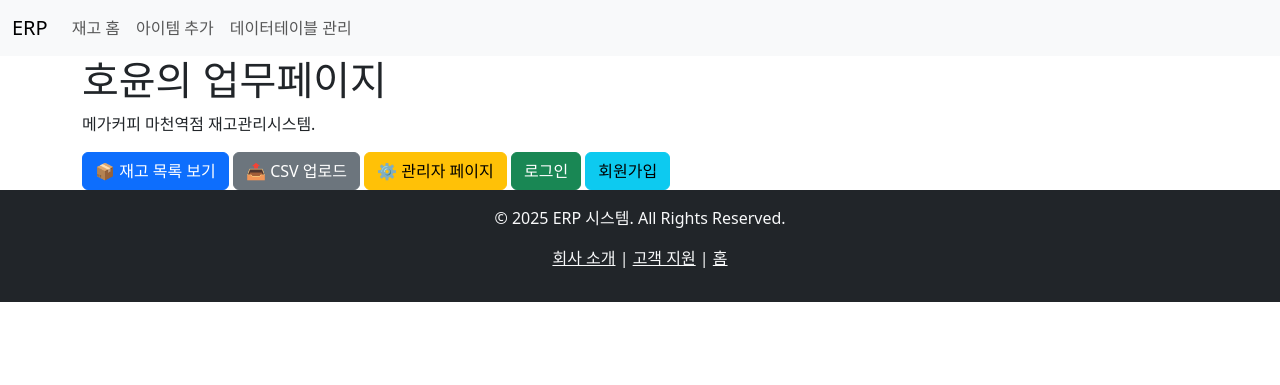
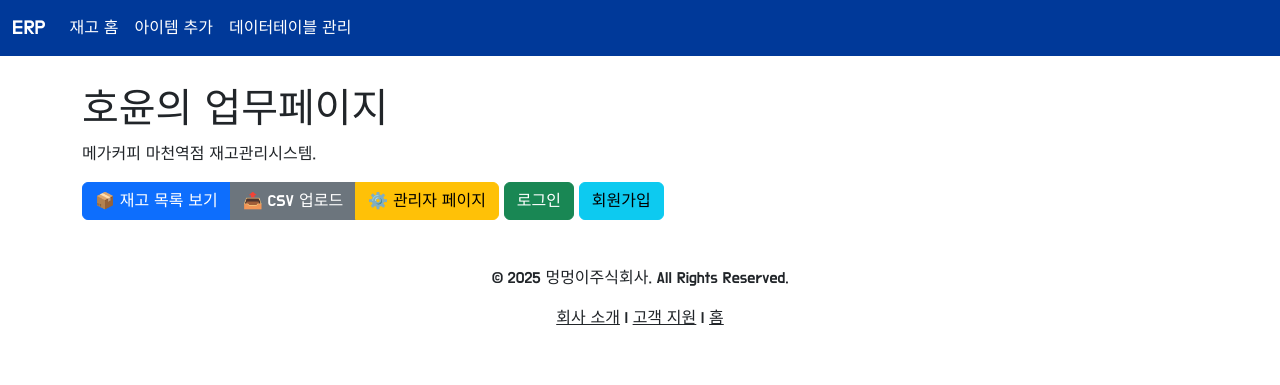
Before and after one commit to HOYUN-Y/django-project, a Django app: page / in a window 1280 px wide. Shown: the top 385 px of the page. Run offline with Django 4.2, Linux system fonts and the light colour scheme.

Commit message:
interface update

```diff
--- a/stock/static/stock/css/style.css
+++ b/stock/static/stock/css/style.css
@@ -1,3 +1,28 @@
+.do-hyeon-regular {
+    font-family: "Do Hyeon", sans-serif;
+    font-weight: 400;
+    font-style: normal;
+  }
+
+body {
+font-family:"Do Hyeon", sans-serif;
+}
+
+.custom-navbar {
+    background-color: #003999 !important;  /* ✅ 네비게이션 바 배경색 */
+}
+
+.custom-navbar .navbar-nav .nav-link {
+    color: white !important;  /* ✅ 네비게이션 링크 글자색 */
+}
+
+.custom-navbar .navbar-brand {
+    color: white !important;  /* ✅ 브랜드(로고) 색상 */
+}
+
+:root {
+    --bs-font-sans-serif: "Do Hyeon", sans-serif;
+  }
 
 /* ✅ 테이블 가로 스크롤 활성화 */
 .table-container {
--- a/stock/templates/stock/upload_csv.html
+++ b/stock/templates/stock/upload_csv.html
@@ -1,5 +1,6 @@
 {% extends "base.html" %}
 {% block content %}
+<div class='container'>
 <h3> CSV FIle upload Page</h3>
 
 {% if messages %}
@@ -15,6 +16,7 @@
 </form>
 
 <a href="{% url 'stock:list' %}" class="btn btn-secondary">목록으로</a>
+</div>
 
 
 {% endblock %}
--- a/templates/base.html
+++ b/templates/base.html
@@ -3,15 +3,19 @@
 <html lang="en">
 <head>
     <link href="https://cdn.jsdelivr.net/npm/bootstrap@5.3.3/dist/css/bootstrap.min.css" rel="stylesheet" integrity="sha384-QWTKZyjpPEjISv5WaRU9OFeRpok6YctnYmDr5pNlyT2bRjXh0JMhjY6hW+ALEwIH" crossorigin="anonymous">
+
+    <link rel="preconnect" href="https://fonts.googleapis.com">
+    <link rel="preconnect" href="https://fonts.gstatic.com" crossorigin>
+    <link href="https://fonts.googleapis.com/css2?family=Do+Hyeon&display=swap" rel="stylesheet">
+    <script src="https://cdn.jsdelivr.net/npm/bootstrap@5.3.3/dist/js/bootstrap.bundle.min.js" integrity="sha384-YvpcrYf0tY3lHB60NNkmXc5s9fDVZLESaAA55NDzOxhy9GkcIdslK1eN7N6jIeHz" crossorigin="anonymous"></script>
     <link rel="stylesheet" type="text/css" href="{% static 'stock/css/style.css' %}">
-    <script src="https://cdn.jsdelivr.net/npm/bootstrap@5.3.3/dist/js/bootstrap.bundle.min.js" integrity="sha384-YvpcrYf0tY3lHB60NNkmXc5s9fDVZLESaAA55NDzOxhy9GkcIdslK1eN7N6jIeHz" crossorigin="anonymous"></script>
     <meta charset="UTF-8">
     <meta name="viewport" content="width=device-width, initial-scale=1.0">
     <title>Document</title>
 </head>
 <body>
     <!--NAVBAR-->
-    <nav class="navbar navbar-expand-lg bg-body-tertiary">
+    <nav class="navbar navbar-expand-lg custom-navbar" style="background-color: #003999;">
         <div class="container-fluid">
           <a class="navbar-brand" href="{% url 'home'%}">ERP</a>
           <button class="navbar-toggler" type="button" data-bs-toggle="collapse" data-bs-target="#navbarNavAltMarkup" aria-controls="navbarNavAltMarkup" aria-expanded="false" aria-label="Toggle navigation">
@@ -26,17 +30,25 @@
           </div>
         </div>
       </nav>
+      <div style="margin:30px 0px 30px 0px;">
         {% block content %}
 
         {% endblock %}
-    <footer class="bg-dark text-light text-center py-3">
+      </div>
+
+<footer class="bg-white text-dark text-center py-3">
     <div class="container">
-            <p>© 2025 ERP 시스템. All Rights Reserved.</p>
+        <p>© 2025 멍멍이주식회사. All Rights Reserved.</p>
         <p>
-                <a href="https://yourcompany.com" class="text-light">회사 소개</a> |
-                <a href="mailto:support@yourcompany.com" class="text-light">고객 지원</a> |
-                <a href="{% url 'home' %}" class="text-light">홈</a>
+            <a href="#" class="text-dark">회사 소개</a> |
+            <a href="#" class="text-dark">고객 지원</a> |
+            <a href="{% url 'home' %}" class="text-dark">홈</a>
         </p>
+        <div class="mt-2">
+            <a href="#" class="text-dark mx-2"><i class="fab fa-facebook"></i></a>
+            <a href="#" class="text-dark mx-2"><i class="fab fa-twitter"></i></a>
+            <a href="#" class="text-dark mx-2"><i class="fab fa-instagram"></i></a>
+        </div>
     </div>
 </footer>
 </body>
--- a/templates/home.html
+++ b/templates/home.html
@@ -2,14 +2,17 @@
 
 {% block content %}
 <div class="container">
-    <h1>호윤의 업무페이지</h1>
-    <p>메가커피 마천역점 재고관리시스템.</p>
+    <div style="margin: 30px 0px 30px 0px;">
+        <h1>호윤의 업무페이지</h1>
+        <p>메가커피 마천역점 재고관리시스템.</p>
 
-    <!-- ✅ 주요 기능 버튼 -->
-    <a href="{% url 'stock:list' %}" class="btn btn-primary">📦 재고 목록 보기</a>
-    <a href="{% url 'stock:upload_csv' %}" class="btn btn-secondary">📤 CSV 업로드</a>
-    <a href="{% url 'admin:index' %}" class="btn btn-warning">⚙️ 관리자 페이지</a>
 
+    <div class="btn-group">
+        <!-- ✅ 주요 기능 버튼 -->
+        <a href="{% url 'stock:list' %}" class="btn btn-primary">📦 재고 목록 보기</a>
+        <a href="{% url 'stock:upload_csv' %}" class="btn btn-secondary">📤 CSV 업로드</a>
+        <a href="{% url 'admin:index' %}" class="btn btn-warning">⚙️ 관리자 페이지</a>
+    </div>
     <!-- ✅ 로그인 및 회원가입 버튼 -->
     {% if user.is_authenticated %}
         <p>👋 {{ user.username }}님, 환영합니다!</p>
@@ -18,5 +21,7 @@
         <a href="" class="btn btn-success">로그인</a>
         <a href="" class="btn btn-info">회원가입</a>
     {% endif %}
+    </div>
+
 </div>
 {% endblock %}
```
Also changed, not shown: stock/templates/stock/list.html (+3 -4 lines). Lines whose indentation alone changed are shown as unchanged.
